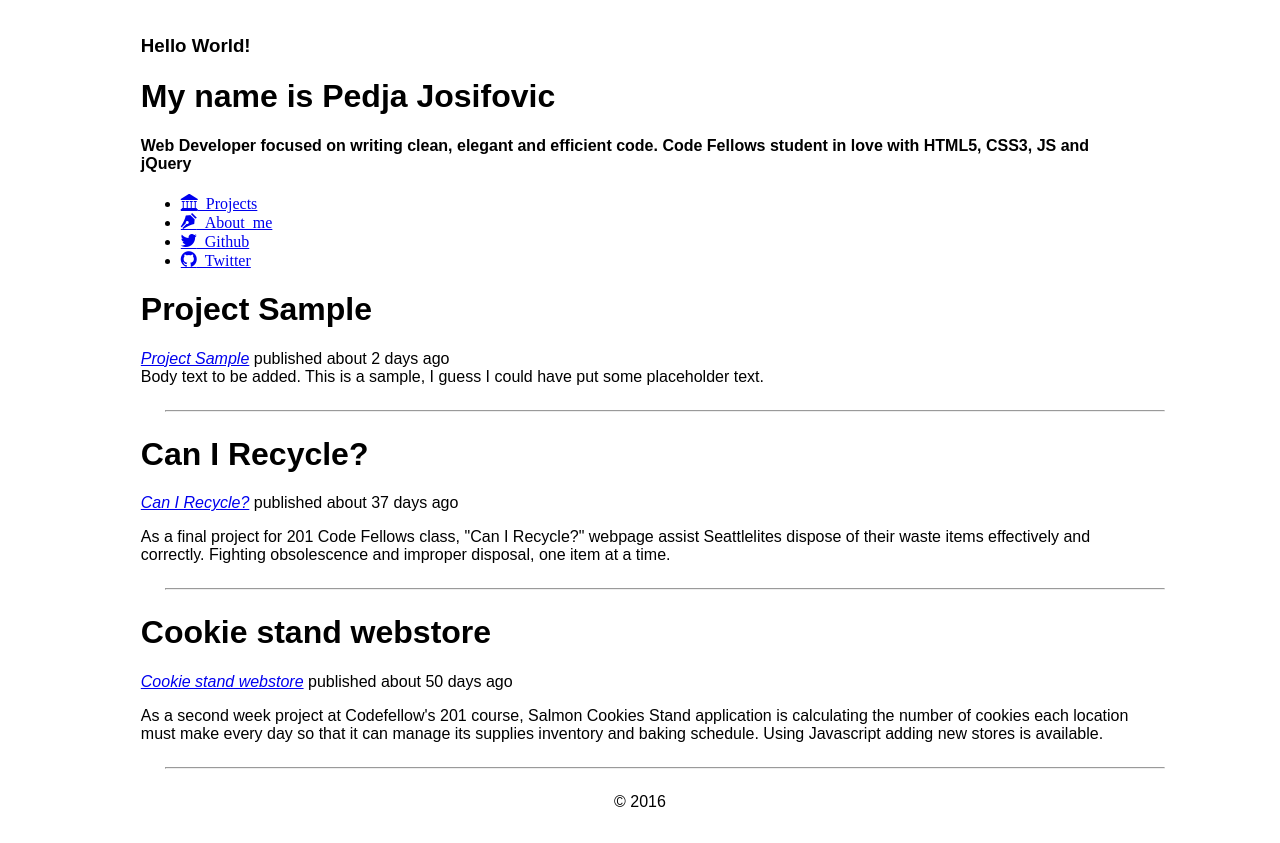
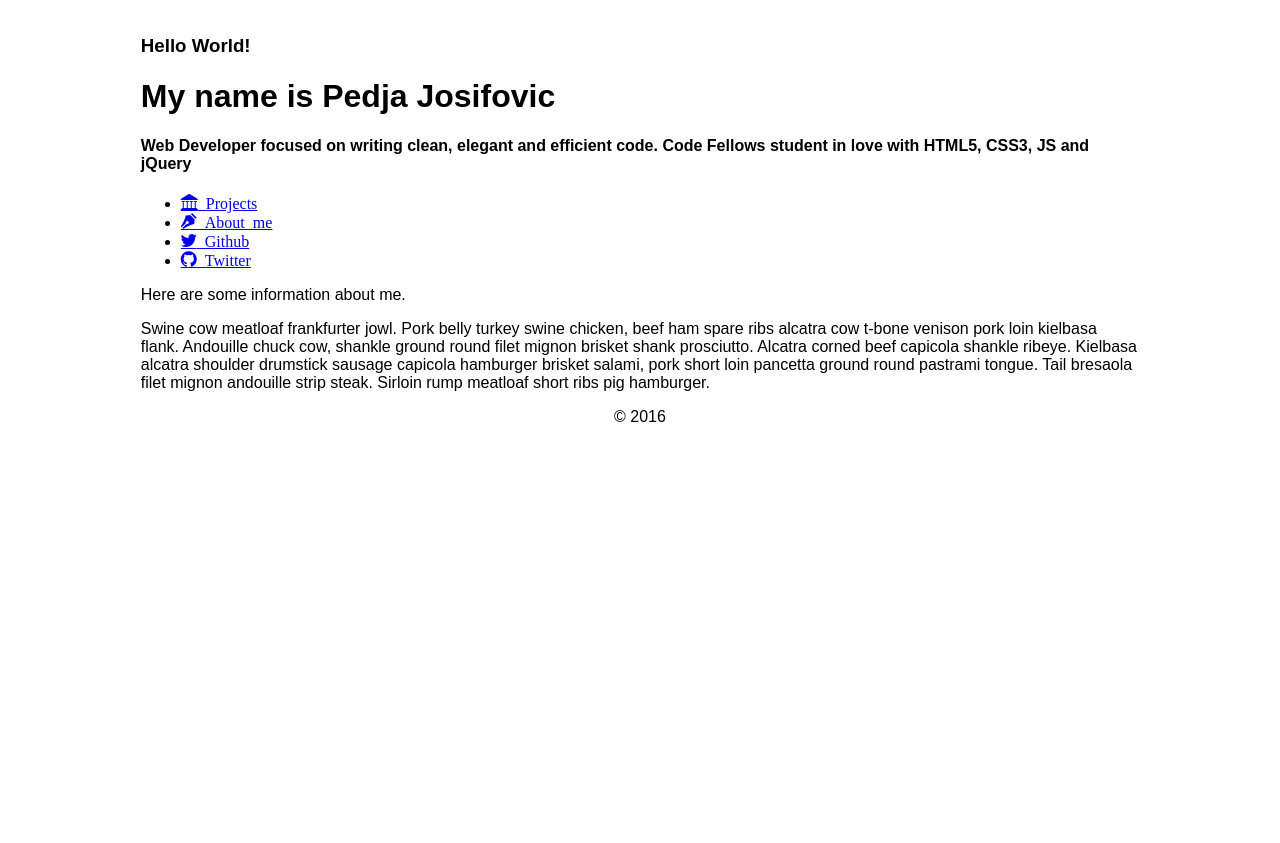
Before and after one commit to pjosifovic/portfolio, a plain HTML site: page index.html in a window 1280 px wide. Both pictures are taken after a click on the link "About me". After the commit the page ends 800 px from the top, so only its background shows below. Drawn offline with Linux system fonts and the light colour scheme; files whose address does not match are found by name.

Commit message:
adding event handler to main-nav element thats displaying Projects and About me as tabs

```diff
--- a/index.html
+++ b/index.html
@@ -15,14 +15,14 @@
         <h4>Web Developer focused on writing clean, elegant and efficient code. Code Fellows student in love with HTML5, CSS3, JS and jQuery</h3>
         <nav class="main-nav">
           <ul>
-            <li class="tab" data-content="projects"><a href="#" class="icon-library"> Projects</a></li>
+            <li class="tab" data-content="articles"><a href="#" class="icon-library"> Projects</a></li>
             <li class="tab" data-content="about"><a href="#" class="icon-pen"> About me</a></li>
             <li><a href="https://github.com/pjosifovic" target="_blank" class="icon-twitter"> Github</a></li>
             <li><a href="https://twitter.com/pedja_josifovic" target="_blank" class="icon-github"> Twitter</a></li>
           </ul>
         </nav>
       </header>
-      <section id="articles">
+      <section id="articles" class="tab-content">
           <article class="template">
             <header>
               <h1>Title</h1>
@@ -34,6 +34,14 @@
             <section class="project-body"></section>
           </article>
         </section>
+        <section id="about" class="tab-content">
+        <header>
+          Here are some information about me.
+        </header>
+        <section>
+          <p>Swine cow meatloaf frankfurter jowl. Pork belly turkey swine chicken, beef ham spare ribs alcatra cow t-bone venison pork loin kielbasa flank. Andouille chuck cow, shankle ground round filet mignon brisket shank prosciutto. Alcatra corned beef capicola shankle ribeye. Kielbasa alcatra shoulder drumstick sausage capicola hamburger brisket salami, pork short loin pancetta ground round pastrami tongue. Tail bresaola filet mignon andouille strip steak. Sirloin rump meatloaf short ribs pig hamburger.</p>
+        </section>
+      </section>
     </main>
     <footer>
       <p>&copy; 2016</p>
--- a/scripts/projectView.js
+++ b/scripts/projectView.js
@@ -1,11 +1,15 @@
 var projectView = [];
 
 projectView.handleMainNav = function(){
+  $('.main-nav .tab').on('click', function(){
+    var $tabContent = $('.tab-content');
+    var $dataContent = $(this).attr('data-content');
+    $tabContent.hide();
+    $tabContent.filter('#' + $dataContent).show();
+  });
 
-
+  $('.main-nav .tab:first').click();
 };
-
-
 
 // Calling functions when DOM is ready
 $(function(){
```
